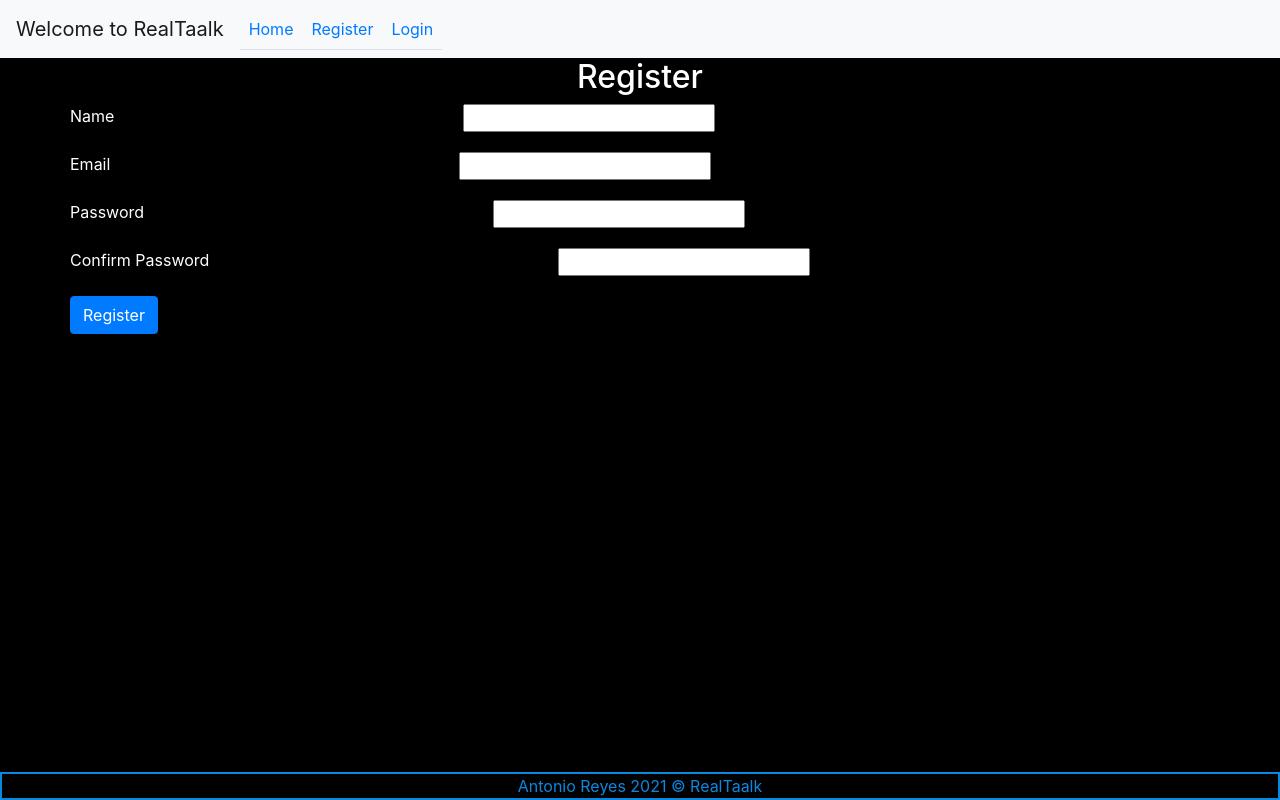
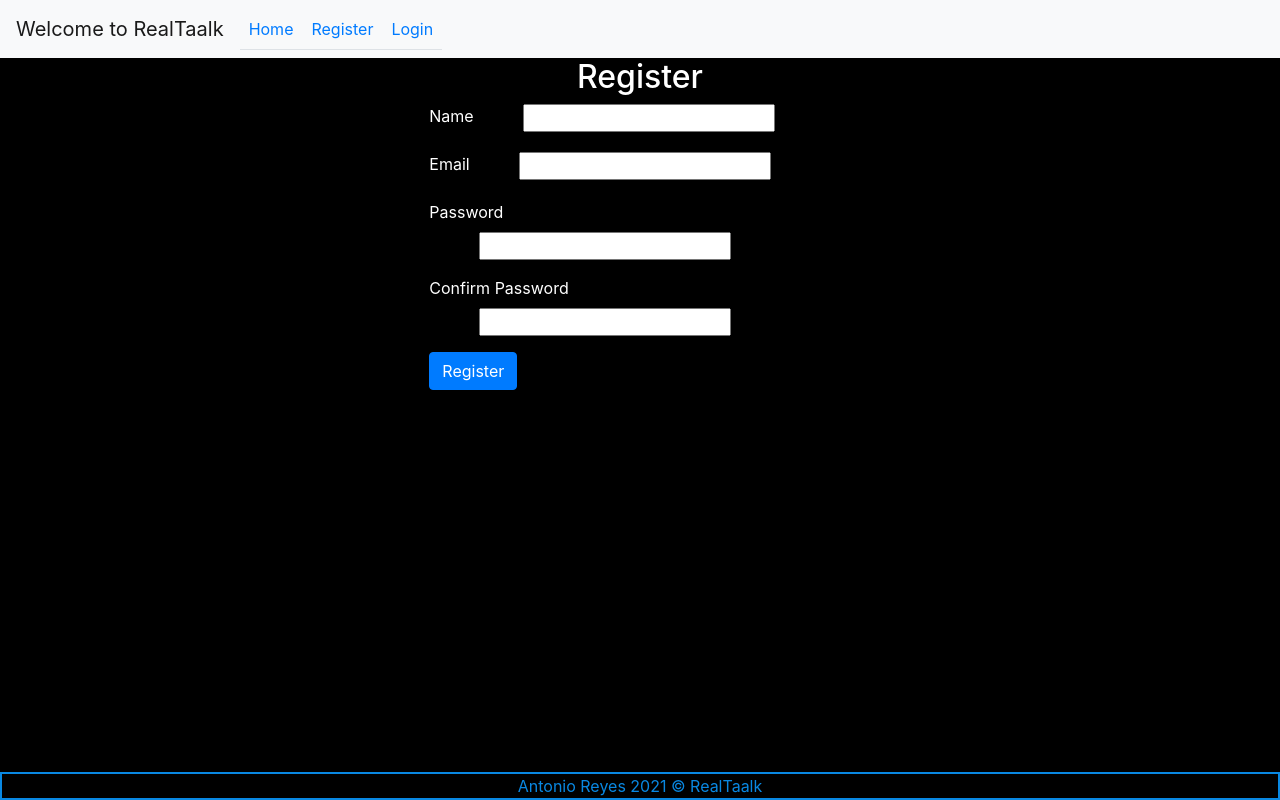
Before and after one commit to golden-state0fmind/RealTaalk-FrontEnd, a React (Create React App) app: page /register in a window 1280 px wide. Built offline with nearby package versions, Linux system fonts and the light colour scheme.

Commit message:
updates styling on forms to straighten up

```diff
--- a/src/index.css
+++ b/src/index.css
@@ -2,6 +2,11 @@
 .header {
   display: flex;
   justify-content: space-evenly;
+}
+.container {
+  display: flex;
+  flex-direction: column;
+  align-items: center;
 }
 /*Styles labels*/
 h1,
@@ -10,10 +15,7 @@ label {
   color: white;
 }
 /* Styles buttons */
-links:hover {
-  text-decoration: none;
-  color: #0988e2;
-}
+
 /* Styles Footer*/
 .footer {
   position: fixed;
```
